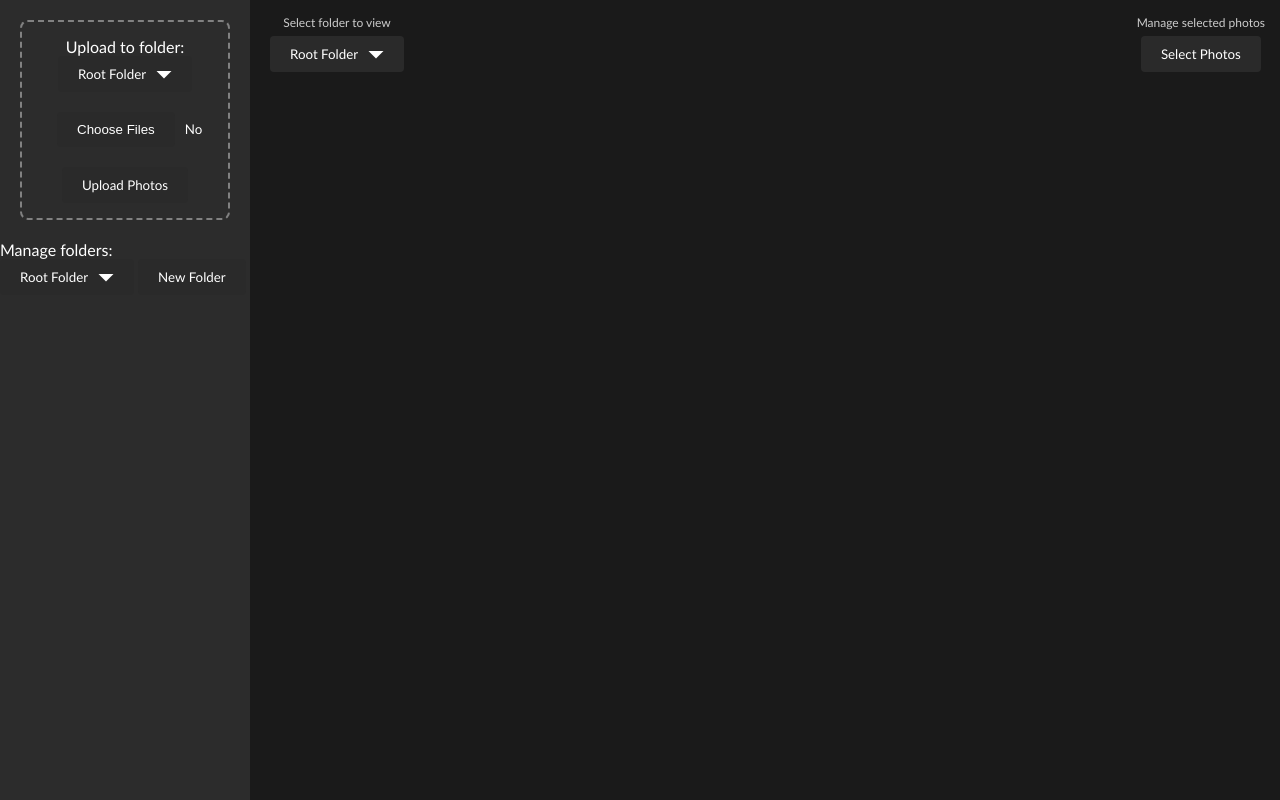
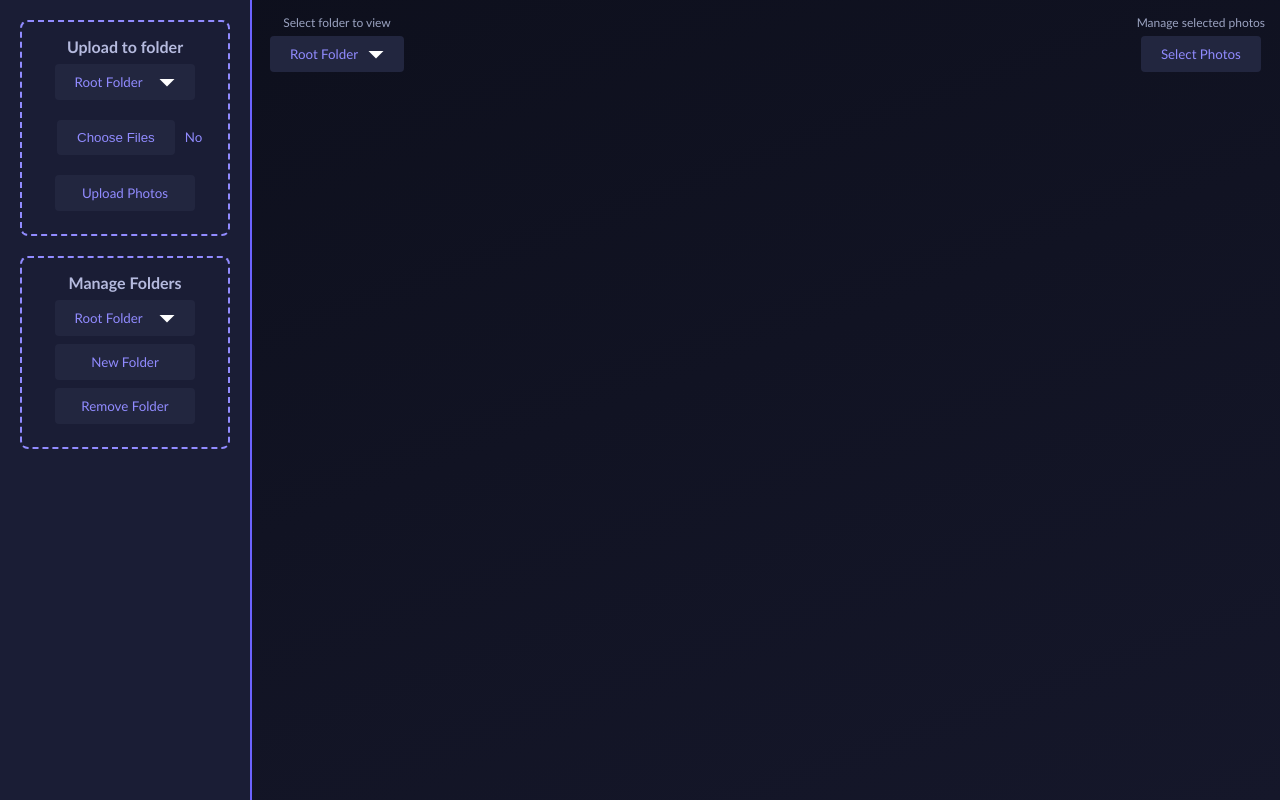
Before and after one commit to nitroga/PhotoStorage, a website: page public/index.html in a window 1280 px wide. Drawn offline with Linux system fonts and the light colour scheme; no server answers.

Commit message:
Added a main theme and an attempt at a route removing a folder

```diff
--- a/public/index.html
+++ b/public/index.html
@@ -12,7 +12,7 @@
     <div class="sidebar open" id="sidebar">
         <div class="upload-form">
             <form id="uploadForm" action="/upload" method="post" enctype="multipart/form-data">
-                <label for="uploadFolderSelect">Upload to folder:</label>
+                <h4>Upload to folder</h4>
                 <select name="folder" id="uploadFolderSelect">
                     <option value="">Root Folder</option>
                 </select>
@@ -22,11 +22,12 @@
         </div>
 
         <div class="folder-controls">
-            <label for="folderSelect">Manage folders:</label>
+            <h4>Manage Folders</h4>
             <select class="folderSelect">
                 <option value="">Root Folder</option>
             </select>
             <button id="newFolderBtn">New Folder</button>
+            <button id="deleteFolderBtn">Remove Folder</button>
         </div>
     </div>
 
@@ -45,7 +46,7 @@
                     <small>Manage selected photos</small>
                     <div class="button-row">
                         <button id="selectModeBtn">Select Photos</button>
-                    <button id="deleteSelectedBtn" style="display: none; background: #dc3545">
+                        <button id="deleteSelectedBtn" style="display: none; background: #dc3545; color: #EAEAF1;">
                             Delete Selected
                         </button>
                         <button id="cancelSelectBtn" style="display: none">Cancel</button>
--- a/public/script.js
+++ b/public/script.js
@@ -12,6 +12,7 @@ let selectedPhotos = new Set();
 
 const folderSelect = document.getElementById("folderSelect");
 const newFolderBtn = document.getElementById("newFolderBtn");
+const deleteFolderBtn = document.getElementById("deleteFolderBtn");
 const uploadForm = document.getElementById("uploadForm");
 const uploadFolderSelect = document.getElementById("uploadFolderSelect");
 const sidebar = document.getElementById("sidebar");
@@ -48,6 +49,24 @@ newFolderBtn.addEventListener("click", async () => {
   if (res.ok) {
     await loadFolders();
     folderSelect.value = name;
+  } else {
+    alert(await res.text());
+  }
+});
+
+deleteFolderBtn.addEventListener("click", async () => {
+  const name = folderSelect.value;
+  if (!name) return alert("No folder selected.");
+  const confirmDelete = confirm(`Are you sure you want to delete the folder "${name}" and all its photos?`);
+  if (!confirmDelete) return;
+
+  const res = await fetch(`/folders/${encodeURIComponent(name)}`, {
+    method: "DELETE",
+  });
+
+  if (res.ok) {
+    await loadFolders();
+    alert("Folder deleted.");
   } else {
     alert(await res.text());
   }
--- a/public/style.css
+++ b/public/style.css
@@ -1,6 +1,27 @@
+:root {
+    --bg-main: #0D0F1C;
+    --bg-content: #15172A;
+    --bg-sidebar: #1A1D35;
+
+    --text-primary: #b5bade;
+    --text-secondary: #9BA3C1;
+
+    --accent: #6C63FF;
+    --accent-hover: #918BFF;
+
+    --button-bg: #22263F;
+    --button-hover: #6C63FF;
+    --button-text: #918BFF;
+}
+
 * {
     font-family: "Trebuchet MS", sans-serif;
-    color: white;
+    color: var(--text-primary);
+}
+
+h4 {
+    margin: 0;
+    margin-bottom: 0.5rem;
 }
 
 html,
@@ -8,7 +29,7 @@ body {
     margin: 0;
     padding: 0;
     height: 100%;
-    background: #1a1a1a;
+    background: linear-gradient(160deg, var(--bg-main) 0%, var(--bg-content) 100%);
 }
 
 body {
@@ -20,10 +41,39 @@ body {
 .sidebar {
     width: 250px;
     height: 100vh;
-    background: #2c2c2c;
-    color: white;
+    background: var(--bg-sidebar);
+    color: var(--text-primary);
     position: fixed;
     flex-shrink: 0;
+    border-right: 2px solid var(--accent);
+}
+
+button {
+    background: var(--button-bg);
+    color: var(--button-text);
+    border: none;
+    padding: 10px 20px;
+    border-radius: 4px;
+    cursor: pointer;
+}
+
+button:hover {
+    background: var(--button-hover);
+}
+
+button,
+select,
+input,
+.sidebar,
+.content,
+.gallery-item {
+    transition: background 0.3s ease, color 0.3s ease, border 0.3s ease, box-shadow 0.3s ease;
+}
+
+button:hover,
+.sidebar button.active,
+.gallery-item.selected {
+    box-shadow: 0 0 10px var(--accent);
 }
 
 .content {
@@ -54,7 +104,7 @@ body {
 
 .control-group small {
     font-size: 12px;
-    color: #ccc;
+    color: var(--text-secondary);
     margin-bottom: 6px;
     text-align: center;
 }
@@ -64,7 +114,6 @@ body {
     gap: 10px;
 }
 
-/* Optional: Make buttons look consistent */
 .button-row button {
     white-space: nowrap;
 }
@@ -84,8 +133,8 @@ body {
 }
 
 select {
-    background: #2a2a2a;
-    color: white;
+    background: var(--button-bg);
+    color: var(--button-text);
     border: none;
     padding: 10px 20px;
     border-radius: 4px;
@@ -100,12 +149,12 @@ select {
 }
 
 select:hover {
-    background-color: #3a3a3a;
+    background-color: var(--button-hover);
 }
 
 input[type="file"] {
     background: none;
-    color: white;
+    color: var(--button-text);
     border: none;
     padding: 10px;
     border-radius: 4px;
@@ -115,8 +164,8 @@ input[type="file"] {
 }
 
 input[type="file"]::file-selector-button {
-    background: #2a2a2a;
-    color: white;
+    background: var(--button-bg);
+    color: var(--button-text);
     border: none;
     padding: 10px 20px;
     border-radius: 4px;
@@ -125,32 +174,42 @@ input[type="file"]::file-selector-button {
 }
 
 input[type="file"]::file-selector-button:hover {
-    background: #3a3a3a;
+    background: var(--button-hover);
 }
 
 .upload-form {
     margin: 20px;
     padding: 15px;
-    border: 2px dashed #818181;
+    border: 2px dashed var(--accent-hover);
     border-radius: 8px;
     text-align: center;
+}
+
+.upload-form>* {
+    margin-bottom: 0.5rem;
 }
 
 .upload-form input[type="file"] {
     margin: 10px;
 }
 
-button {
-    background: #2a2a2a;
-    color: white;
-    border: none;
-    padding: 10px 20px;
-    border-radius: 4px;
-    cursor: pointer;
+.folder-controls {
+    margin: 20px;
+    padding: 15px;
+    border: 2px dashed var(--accent-hover);
+    border-radius: 8px;
+    text-align: center;
 }
 
-button:hover {
-    background: #3a3a3a;
+.folder-controls>* {
+    margin-bottom: 0.5rem;
+}
+
+.folder-controls select,
+.upload-form select,
+.folder-controls button,
+.upload-form button {
+    width: 80%;
 }
 
 .gallery-item {
@@ -183,7 +242,8 @@ button:hover {
     position: absolute;
     top: 20px;
     right: 20px;
-    color: white;
+    background: var(--button-bg);
+    color: var(--button-text);
     font-size: 30px;
     cursor: pointer;
     background: none;
@@ -191,12 +251,16 @@ button:hover {
     padding: 10px;
 }
 
+.close-button:hover {
+    box-shadow: 0 0 10px var(--accent);
+}
+
 .navigation-button {
     position: absolute;
     top: 50%;
     transform: translateY(-50%);
-    background: rgba(255, 255, 255, 0.2);
-    color: white;
+    background: var(--button-bg);
+    color: var(--button-text);
     border: none;
     padding: 15px;
     cursor: pointer;
@@ -251,8 +315,8 @@ button:hover {
     position: absolute;
     top: 10px;
     right: 10px;
-    color: white;
-    background: #dc3545;
+    color: var(--text-primary);
+    background: var(--accent);
     width: 25px;
     height: 25px;
     display: flex;
@@ -260,3 +324,7 @@ button:hover {
     justify-content: center;
     border-radius: 50%;
 }
+
+.gallery-item.selected {
+    border-radius: 16px;
+}
```
Also changed, not shown: index.js (+18 -0 lines). Lines whose indentation alone changed are shown as unchanged.
